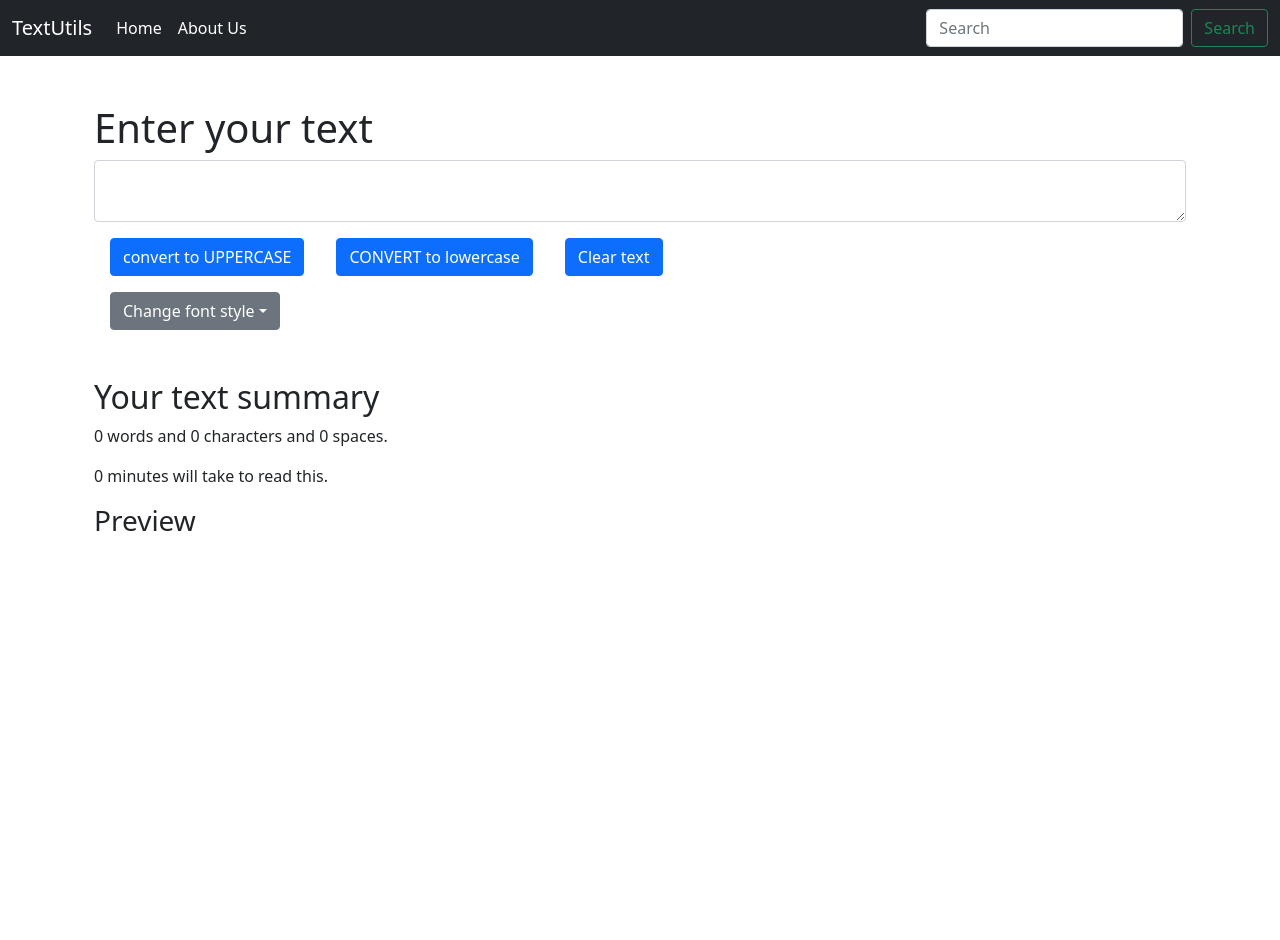
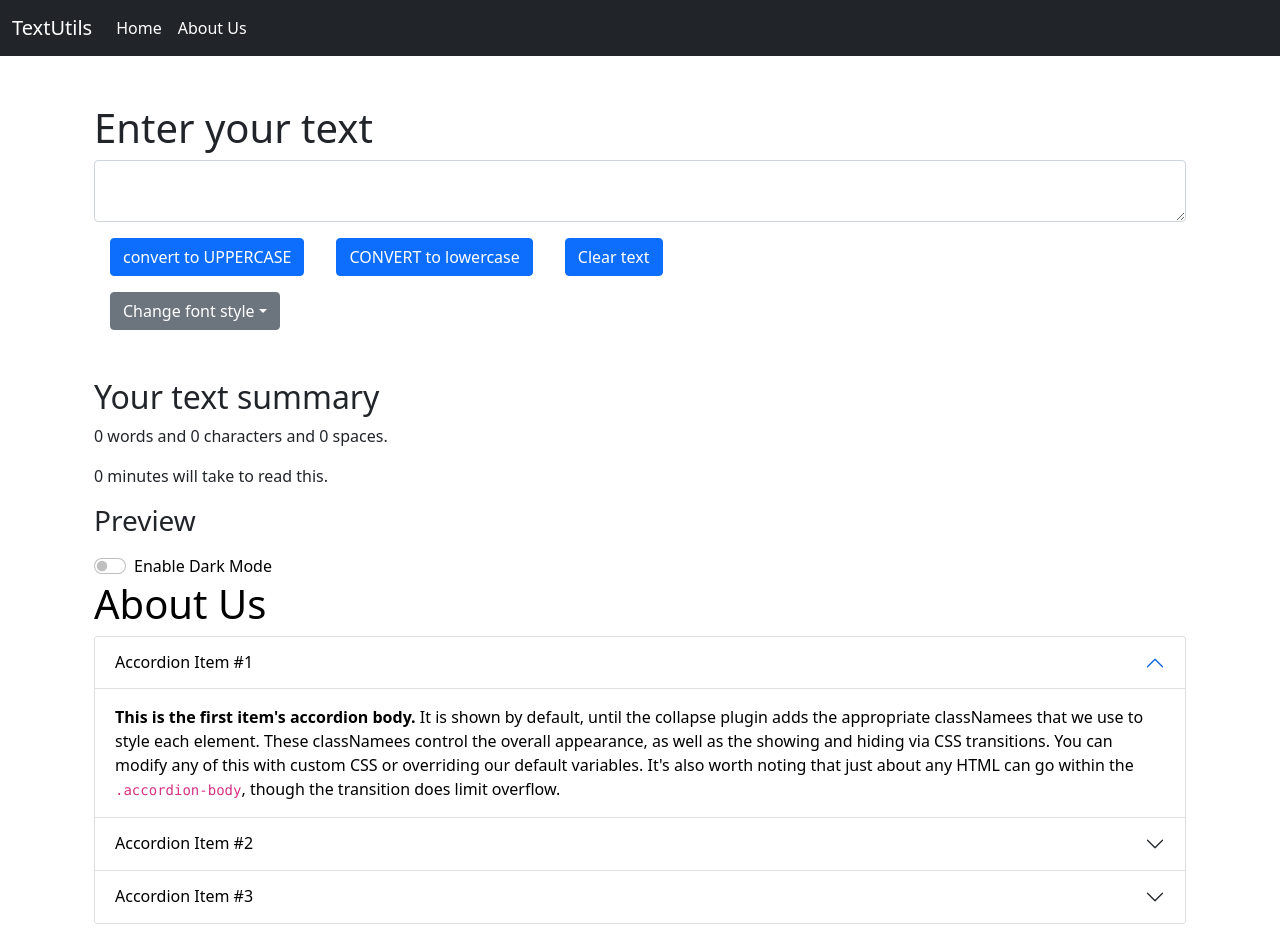
Before and after one commit to innzz/TextUtils, a React (Create React App) app: page / in a window 1280 px wide. Before the commit the page ends 800 px from the top, so only its background shows below. Built offline with nearby package versions, Linux system fonts and the light colour scheme.

Commit message:
Added about component and dark mode effect

```diff
--- a/src/App.js
+++ b/src/App.js
@@ -1,6 +1,7 @@
 import './App.css';
 import TextForm from './components/TextForm';
 import Navbar from './components/Navbar';
+import About from './components/About';
 
 let heading = "Enter your text";
 
@@ -10,6 +11,7 @@ function App() {
     <Navbar title="TextUtils" about = "About Us" />
     <div className="container">
       <TextForm heading={ heading }/>
+    <About/>
     </div>
     </>
   );
--- /dev/null
+++ b/src/components/About.js
@@ -0,0 +1,77 @@
+import React from 'react'
+import { useState } from 'react'
+
+export default function About() {
+    const [Mode,SetMode] = useState({
+        color: 'black',
+        backgroundColor: 'white'
+    });
+
+    const [ModeText,SetModeText] = useState('Enable Dark Mode');
+
+    const toggleMode = ()=>{
+        if (Mode.color === 'black') {
+            SetMode({
+                color: 'white',
+                backgroundColor: 'black',
+                border: '1px solid grey'
+            })
+            SetModeText('Disable Dark Mode');
+        }
+        else{
+            SetMode({
+                color: 'black',
+                backgroundColor: 'white'
+            })
+            SetModeText('Enable Dark Mode');
+        }
+    };
+
+  return (
+    <div className='container my-3' style={Mode}>
+        <div className="form-check form-switch">
+          <input className="form-check-input" onClick={toggleMode}  type="checkbox" role="switch" id="flexSwitchCheckDefault"/>
+          <label className="form-check-label" >{ModeText}</label>
+        </div>
+        <h1>About Us</h1>
+            <div className="accordion" id="accordionExample" style={Mode}>
+                <div className="accordion-item" style={Mode}>
+                    <h2 className="accordion-header" id="headingOne">
+                    <button className="accordion-button" type="button" data-bs-toggle="collapse" data-bs-target="#collapseOne" aria-expanded="true" aria-controls="collapseOne" style={Mode}>
+                        Accordion Item #1
+                    </button>
+                    </h2>
+                    <div id="collapseOne" className="accordion-collapse collapse show" aria-labelledby="headingOne" data-bs-parent="#accordionExample">
+                    <div className="accordion-body">
+                        <strong>This is the first item's accordion body.</strong> It is shown by default, until the collapse plugin adds the appropriate classNamees that we use to style each element. These classNamees control the overall appearance, as well as the showing and hiding via CSS transitions. You can modify any of this with custom CSS or overriding our default variables. It's also worth noting that just about any HTML can go within the <code>.accordion-body</code>, though the transition does limit overflow.
+                    </div>
+                    </div>
+                </div>
+                <div className="accordion-item">
+                    <h2 className="accordion-header" id="headingTwo">
+                    <button className="accordion-button collapsed" type="button" data-bs-toggle="collapse" data-bs-target="#collapseTwo" aria-expanded="false" aria-controls="collapseTwo" style={Mode}>
+                        Accordion Item #2
+                    </button>
+                    </h2>
+                    <div id="collapseTwo" className="accordion-collapse collapse" aria-labelledby="headingTwo" data-bs-parent="#accordionExample">
+                    <div className="accordion-body">
+                        <strong>This is the second item's accordion body.</strong> It is hidden by default, until the collapse plugin adds the appropriate classNamees that we use to style each element. These classNamees control the overall appearance, as well as the showing and hiding via CSS transitions. You can modify any of this with custom CSS or overriding our default variables. It's also worth noting that just about any HTML can go within the <code>.accordion-body</code>, though the transition does limit overflow.
+                    </div>
+                    </div>
+                </div>
+                <div className="accordion-item">
+                    <h2 className="accordion-header" id="headingThree">
+                    <button className="accordion-button collapsed" type="button" data-bs-toggle="collapse" data-bs-target="#collapseThree" aria-expanded="false" aria-controls="collapseThree" style={Mode}>
+                        Accordion Item #3
+                    </button>
+                    </h2>
+                    <div id="collapseThree" className="accordion-collapse collapse" aria-labelledby="headingThree" data-bs-parent="#accordionExample">
+                    <div className="accordion-body">
+                        <strong>This is the third item's accordion body.</strong> It is hidden by default, until the collapse plugin adds the appropriate classNamees that we use to style each element. These classNamees control the overall appearance, as well as the showing and hiding via CSS transitions. You can modify any of this with custom CSS or overriding our default variables. It's also worth noting that just about any HTML can go within the <code>.accordion-body</code>, though the transition does limit overflow.
+                    </div>
+                    </div>
+                </div>
+            </div>
+    </div>
+  )
+}
--- a/src/components/Navbar.js
+++ b/src/components/Navbar.js
@@ -1,9 +1,16 @@
 import React from 'react'
+// import { useState } from 'react'
 import PropTypes from 'prop-types'
 
+ function Navbar(props) {
+  // const whiteCol = {
+  //   color:'white'
+  // }
 
+  // const toggleMode = ()=>{
 
-export default function Navbar(props) {
+  // }
+
   return (
   <nav className="navbar navbar-expand-lg navbar-dark bg-dark">
     <div className="container-fluid">
@@ -20,15 +27,16 @@ export default function Navbar(props) {
             <a className="nav-link active" aria-current="page" href="/">{props.about}</a>
           </li>
         </ul>
-        <form className="d-flex">
-          <input className="form-control me-2" type="search" placeholder="Search" aria-label="Search"/>
-          <button className="btn btn-outline-success" type="submit">Search</button>
-        </form>
+        {/* <div className="form-check form-switch">
+          <input className="form-check-input" onClick={toggleMode} type="checkbox" role="switch" id="flexSwitchCheckDefault"/>
+          <label className="form-check-label" style={whiteCol}>DARK MODE</label>
+        </div> */}
       </div>
     </div>
   </nav>
   )
 }
+
 
 Navbar.propTypes = {
   title: PropTypes.string,
@@ -39,3 +47,5 @@ Navbar.defaultProps = {
   title: 'set title here',
   about: 'set about here'
 }
+
+export default Navbar;
```
